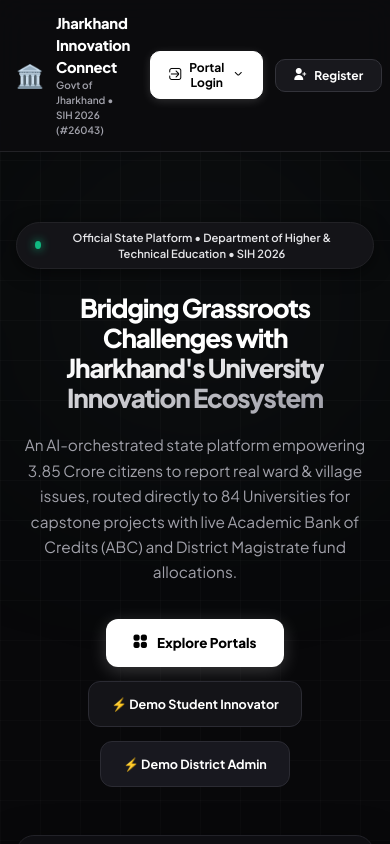
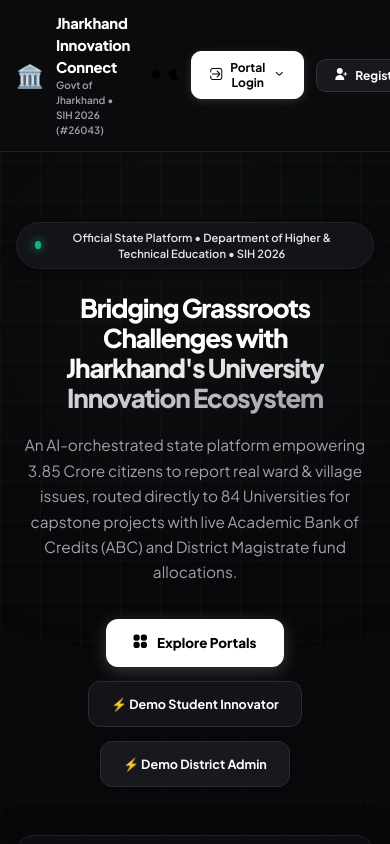
Before and after one commit to Jai9129/techtiten, a plain HTML site: page index.html in a window 390 px wide. Drawn offline with nearby package versions, Linux system fonts and the light colour scheme.

Commit message:
Update index.html

```diff
--- a/index.html
+++ b/index.html
@@ -48,6 +48,12 @@
         </nav>
 
         <div class="nav-actions">
+          <!-- Sun / Moon Theme Toggle Button -->
+          <button class="theme-toggle-btn" id="landingThemeToggleBtn" onclick="toggleTheme()" title="Switch Light / Dark Theme" aria-label="Toggle Theme">
+            <i class="fi fi-sr-sun theme-icon-sun"></i>
+            <i class="fi fi-sr-moon theme-icon-moon"></i>
+          </button>
+
           <div class="nav-login-dropdown">
             <button class="nav-btn nav-btn-primary" onclick="openAuthModal('citizen', 'login')">
               <i class="fi fi-sr-sign-in-alt"></i>
@@ -656,6 +662,12 @@
         </div>
 
         <div class="header-right-actions">
+          <!-- Sun / Moon Theme Toggle Button -->
+          <button class="theme-toggle-btn app-theme-btn" id="appThemeToggleBtn" onclick="toggleTheme()" title="Switch Light / Dark Theme" aria-label="Toggle Theme">
+            <i class="fi fi-sr-sun theme-icon-sun"></i>
+            <i class="fi fi-sr-moon theme-icon-moon"></i>
+          </button>
+
           <!-- Active Portal Badge Indicator -->
           <div class="active-portal-tag" id="activePortalTag" onclick="logoutToLanding()" title="Click to switch portal">
             <span class="portal-tag-dot"></span>
```
